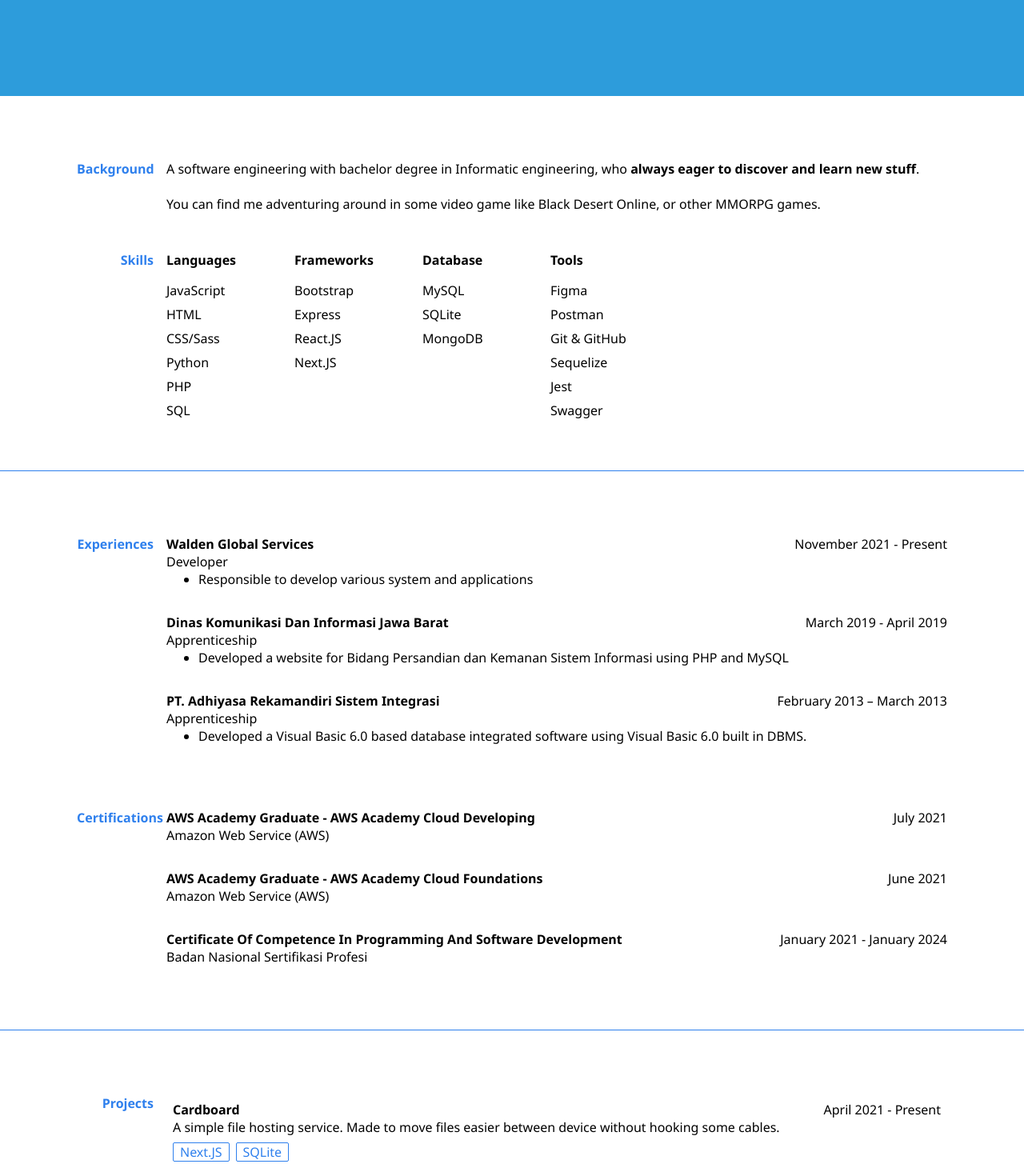
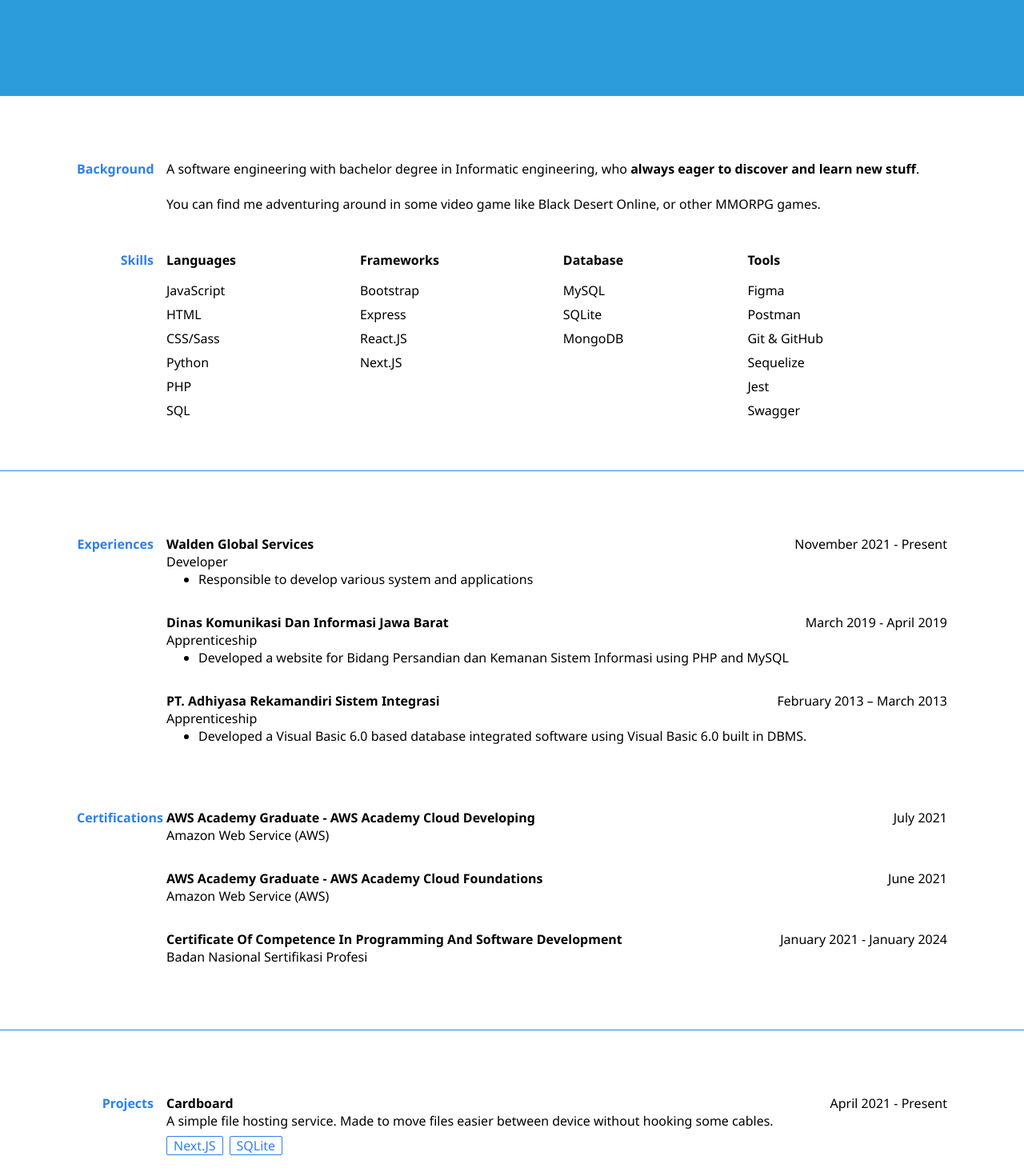
Before and after one commit to ln2r/ln2r.github.io, a Next.js app: page / in a window 1280 px wide. Shown: the part 920-2390 px from the top of the page at 80% size. Built offline with nearby package versions, Linux system fonts and the light colour scheme.

Commit message:
fixed skills alignment

```diff
--- a/styles/index.module.scss
+++ b/styles/index.module.scss
@@ -54,7 +54,10 @@ $primary-weight-bold: 650;
 .contentWrapper {
   border-bottom: $primary-border;
   border-color: $primary-colour;
+  // margin: auto;
   padding: 5rem 6rem 0 6rem;
+  display: grid;
+  grid-template-columns: auto;
 
   @media (max-width: 700px) {
     padding: 1rem;
@@ -66,7 +69,8 @@ $primary-weight-bold: 650;
   .certificationsWrapper,
   .projectsWrapper {
     margin-bottom: 3rem;
-    display: inline-grid;      grid-template-columns: 7rem auto;
+    display: inline-grid;
+    grid-template-columns: 7rem auto;
 
     @media (max-width: 700px) {
       margin-bottom: 1.5rem;
@@ -112,14 +116,14 @@ $primary-weight-bold: 650;
 
   .skillsWrapper {
     .content {
-      display: inline-grid;      grid-template-columns: auto auto auto auto;
+      display: inline-grid;
+      grid-template-columns: auto auto auto auto;
 
       @media (max-width: 700px) {
         grid-template-columns: auto auto;
       }
 
       .contentList {
-        min-width: 10rem;
         h1 {
           text-transform: capitalize;
           font-weight: $primary-weight-bold;
@@ -230,9 +234,6 @@ $primary-weight-bold: 650;
       .imageContainer {
         border-bottom: $primary-border $accent-colour;
       }
-      .description {
-        padding: 0.5rem;
-      }
     }
   }
 }
```
